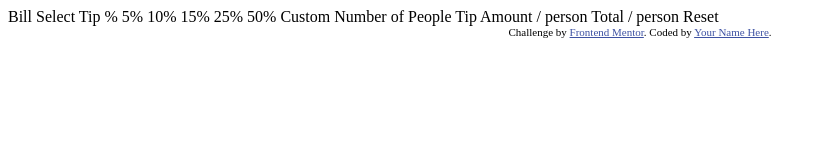
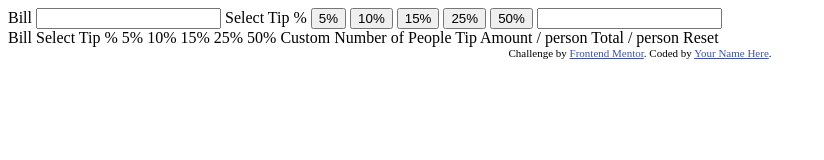
Before and after one commit to Dang-n/Frontend-developing-projs, a plain HTML site: page tip-calculator/index.html in a window 1280 px wide. Shown: the whole page, without its empty margins (0-824 px from the left). Drawn offline with Linux system fonts and the light colour scheme.

Commit message:
Update index.html

```diff
--- a/tip-calculator/index.html
+++ b/tip-calculator/index.html
@@ -16,6 +16,26 @@
 </head>
 <body>
 
+  <main>
+    <form action="" id="input-form">
+      <label for="bill">Bill</label>
+      <input type="number" name="bill" id="bill-input">
+
+      <label for="tip-select">Select Tip %</label>
+      <input type="button" name=tip-select value="5%">
+      <input type="button" name=tip-select value="10%">
+      <input type="button" name=tip-select value="15%">
+      <input type="button" name=tip-select value="25%">
+      <input type="button" name=tip-select value="50%">
+
+      <label for="num-of-people"></label>
+      <input type="number" name="num-of-people" id="poeple-input">
+    </form>
+
+    <div class="bill-output">
+
+    </div>
+  </main>
   Bill
 
   Select Tip %
```
